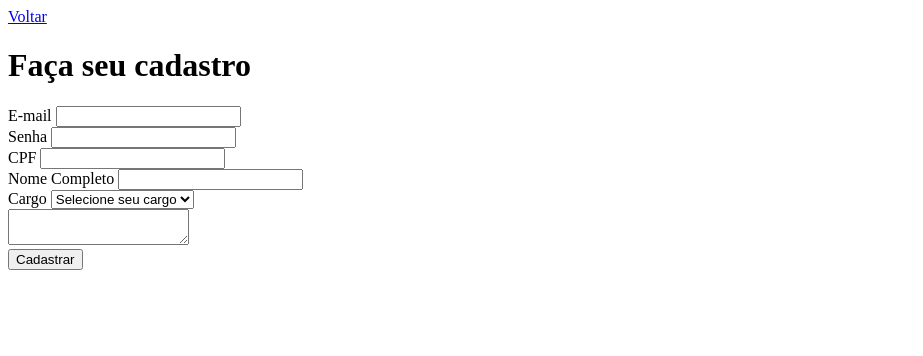
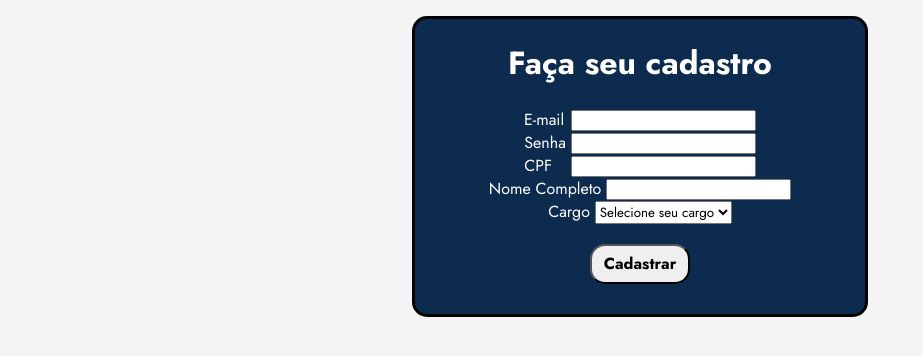
Before and after one commit to LeticiaCardos0/projeto-escola, a plain HTML site: page paginas/cadastro.html in a window 1280 px wide. Shown: the whole page, without its empty margins (0-923 px from the left). Drawn offline with Linux system fonts and the light colour scheme; a web font is replaced by a local one.

Commit message:
inclui css nas telas de login e cadastro

```diff
--- /dev/null
+++ b/assets/css/cadastro.css
@@ -0,0 +1,49 @@
+body{
+    font-family: "Jost", sans-serif;
+    font-optical-sizing: auto;
+    background-color:#f4f4f4;
+    padding: 8px;
+    text-decoration: none;
+    display: flex;
+    justify-content: center;
+    align-items: center;
+}
+
+
+.form{
+    padding-bottom: 30px;
+    border: solid black;
+    border-radius: 15px;
+    width: 450px;
+    height: 265px;
+    background-color: #0C2B4E;
+    color: #fff;
+    text-align: center;
+    justify-content: center;
+
+}
+button{
+    margin-top:20px ;
+    font-family: "Jost", sans-serif;
+    font-optical-sizing: auto;
+    font-size: 16px;
+    padding: 3px;
+    width: 100px;
+    height: 40px;
+    text-align: center;
+    border-radius: 15px;
+    font-weight: bold;
+    cursor: pointer;
+
+}
+select{
+    font-family: "Jost", sans-serif;
+    font-optical-sizing: auto;
+
+}
+.cpf{
+    margin-right: 14px;
+}
+.email{
+    margin-right: 2px;
+}
--- /dev/null
+++ b/assets/css/login.css
@@ -0,0 +1,41 @@
+body{
+    font-family: "Jost", sans-serif;
+    font-optical-sizing: auto;
+    background-color:#f4f4f4;
+    padding: 8px;
+    text-decoration: none;
+    display: flex;
+    justify-content: center;
+    align-items: center;
+}
+
+
+.form{
+    padding-bottom: 30px;
+    border: solid black;
+    border-radius: 15px;
+    width: 450px;
+    height: 190px;
+    background-color: #0C2B4E;
+    color: #fff;
+    text-align: center;
+    justify-content: center;
+
+}
+button{
+    margin-top:20px ;
+    font-family: "Jost", sans-serif;
+    font-optical-sizing: auto;
+    font-size: 16px;
+    padding: 3px;
+    width: 100px;
+    height: 40px;
+    text-align: center;
+    border-radius: 15px;
+    font-weight: bold;
+    cursor: pointer;
+
+}
+.email{
+    margin-right: 4px;
+}
--- a/paginas/cadastro.html
+++ b/paginas/cadastro.html
@@ -6,16 +6,19 @@
     <link rel="preconnect" href="https://fonts.googleapis.com">
     <link rel="preconnect" href="https://fonts.gstatic.com" crossorigin>
     <link href="https://fonts.googleapis.com/css2?family=Jost:ital,wght@0,100..900;1,100..900&family=Momo+Trust+Display&display=swap" rel="stylesheet">
-    <link rel="shortcut icon" href="../assets/image/logo.ico" type="image/x-icon">
+    <link rel="shortcut icon" href="../assets/image/logo.ico"
+    type="image/x-icon">
+    <link rel="stylesheet" href="../assets/css/cadastro.css">
     <title>Sobre</title>
     <title>Cadastro</title>
 </head>
 <body>
-    <a href="login.html">Voltar</a>
+    <div class="form">
+        <form action="login.html">
             <h1>Faça seu cadastro</h1>
-    <form action="login.html">
+
             <div>
-            <label for="campo-email">E-mail</label>
+                <label class="email" for="campo-email">E-mail</label>
                 <input type="email" id="campo-email" name="email" required>
             </div>
             <div>
@@ -23,7 +26,7 @@
                 <input type="password" id="campo-senha" name="senha" required>
             </div>
             <div>
-            <label for="campo-cpf">CPF</label>
+                <label class="cpf"for="campo-cpf">CPF</label>
                 <input type="text" id="campo-cpf" name="cpf" required>
             </div>
             <div>
@@ -39,11 +42,9 @@
                     <option value="Senior">Senior</option>
                 </select>
             </div>
-        <div>
-            <textarea name="justificativa" id="campo-jus"></textarea>
-        </div>
             <button type="submit">Cadastrar</button>
         </form>
+    </div>
 
 
 </body>
```
Also changed, not shown: index.html (+2 -0 lines), paginas/login.html (+6 -5 lines). Lines whose indentation alone changed are shown as unchanged.
